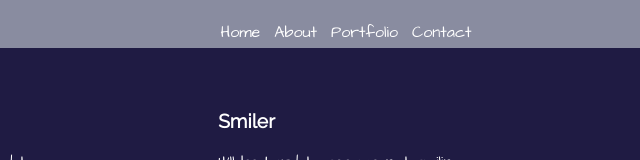
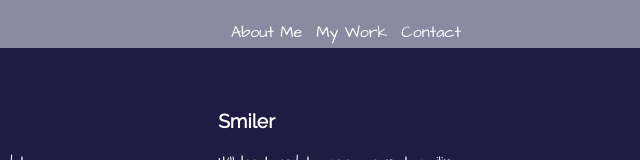
Before and after one commit to StephanieSchreiber/HW-MyFirstLayout, a plain HTML site: page index.html in a window 1280 px wide. Shown: the part 640-800 px from the top of the page, 294-934 px from the left. Drawn offline with Linux system fonts and the light colour scheme.

Commit message:
Linked with My Work - Page

```diff
--- a/index.html
+++ b/index.html
@@ -39,9 +39,8 @@
       <div class="nav">
         <nav class="site-nav">
             <ul <!--class="clearfix"--> </ul>
-                <li><a href="#">Home</a></li>
-                <li><a href="#">About</a></li>
-                <li><a href="#">Portfolio</a></li>
+                <li><a href="#">About Me</a></li>
+                <li><a href="https://stephanieschreiber.github.io/Portfolio_Bootstrap/">My Work</a></li>
                 <li><a href="#">Contact</a></li>
 
             </ul>
```
Also changed, not shown: 1 other file.
